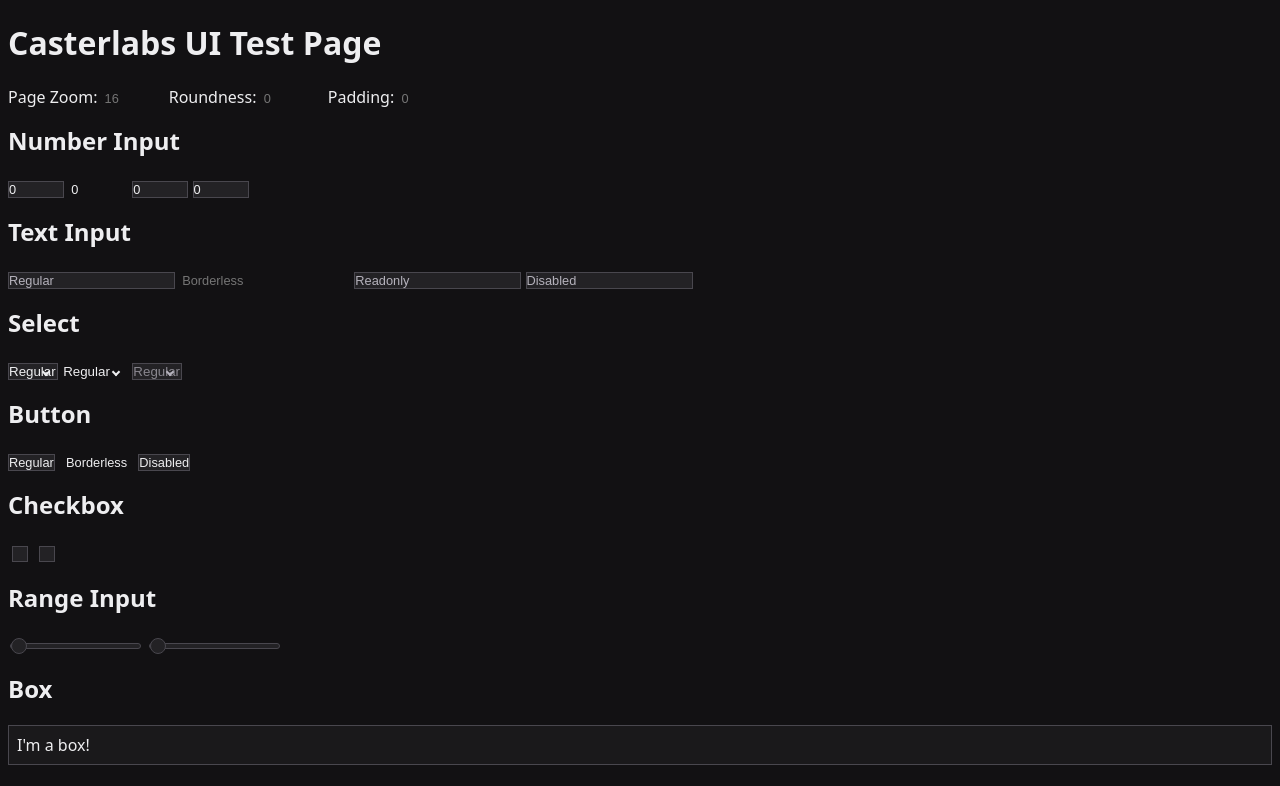
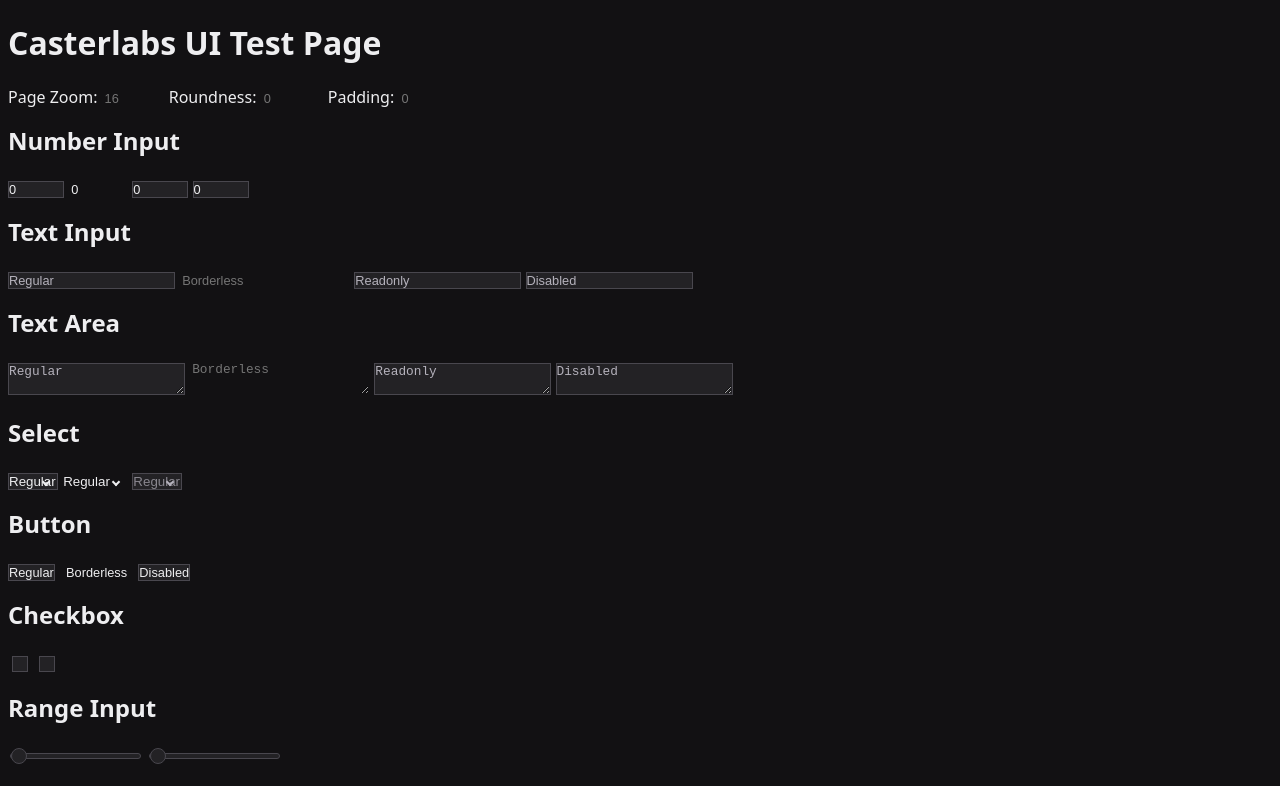
Before and after one commit to Casterlabs/casterlabs-ui, a SvelteKit app: page / in a window 1280 px wide. Shown: the top 786 px of the page. Built offline with nearby package versions, Linux system fonts and the light colour scheme.

Commit message:
TextArea!

```diff
--- /dev/null
+++ b/src/lib/components/TextArea.svelte
@@ -0,0 +1,76 @@
+<script lang="ts" module>
+	import type { HTMLTextareaAttributes } from 'svelte/elements';
+
+	interface Props extends HTMLTextareaAttributes {
+		/**
+		 * Removes the borders from the element. This has the side effect of also making the element transparent and also removes the outline when focused/active.
+		 */
+		borderless?: boolean;
+		value?: any;
+	}
+</script>
+
+<script lang="ts">
+	let {
+		borderless,
+		value = $bindable(),
+
+		...props
+	}: Props = $props();
+
+	let inputElement: HTMLTextAreaElement = $state({} as HTMLTextAreaElement);
+</script>
+
+<textarea bind:this={inputElement} class:borderless bind:value {...props}></textarea>
+
+<style>
+	/* Generic */
+
+	textarea {
+		border-radius: var(--clui-radius, 0);
+		border-width: 0.0625rem;
+		border-style: solid;
+		border-color: transparent;
+		background-color: transparent;
+		color: currentColor;
+		font-size: 0.8rem;
+	}
+
+	textarea[disabled] {
+		cursor: not-allowed;
+	}
+
+	textarea[readonly] {
+		caret-color: transparent;
+	}
+
+	textarea:not(.borderless) {
+		border-color: var(--clui-color-base-7);
+		background-color: var(--clui-color-base-3);
+		color: var(--clui-color-base-12);
+		padding: var(--clui-padding);
+	}
+
+	textarea:not(.borderless)::placeholder {
+		color: var(--clui-color-base-11);
+	}
+
+	/* Generic Hover */
+
+	textarea:not(.borderless):not([readonly]):not([disabled]):hover {
+		border-color: var(--clui-color-base-8);
+	}
+
+	/* Generic Focus */
+
+	textarea:focus {
+		outline: none;
+	}
+
+	textarea:not(.borderless):not([readonly]):not([type='range']):focus {
+		outline-width: 0.125rem;
+		outline-style: solid;
+		outline-color: var(--clui-color-accent-8);
+		border-color: var(--clui-color-base-2);
+	}
+</style>
--- a/src/lib/index.ts
+++ b/src/lib/index.ts
@@ -3,6 +3,7 @@
 export { default as Divider } from '$lib/components/Divider.svelte';
 export { default as Input } from '$lib/components/Input.svelte';
 export { default as Select } from '$lib/components/Select.svelte';
+export { default as TextArea } from '$lib/components/TextArea.svelte';
 
 export { default as DynamicList } from '$lib/helpers/DynamicList.svelte';
 export { default as InvertedScroller } from '$lib/helpers/InvertedScroller.svelte';
--- a/src/routes/+page.svelte
+++ b/src/routes/+page.svelte
@@ -10,6 +10,8 @@
 		LongPressListener,
 		Select
 	} from '$lib/index.js';
+
+	import TextArea from '$lib/components/TextArea.svelte';
 
 	const SCROLL_ITEMS = 1000;
 
@@ -131,6 +133,13 @@
 <Input type="text" bind:value={textInputValue} placeholder="Borderless" borderless />
 <Input type="text" bind:value={textInputValue} placeholder="Readonly" readonly />
 <Input type="text" bind:value={textInputValue} placeholder="Disabled" disabled />
+
+<h2>Text Area</h2>
+
+<TextArea bind:value={textInputValue} placeholder="Regular" />
+<TextArea bind:value={textInputValue} placeholder="Borderless" borderless />
+<TextArea bind:value={textInputValue} placeholder="Readonly" readonly />
+<TextArea bind:value={textInputValue} placeholder="Disabled" disabled />
 
 <h2>Select</h2>
 
```
